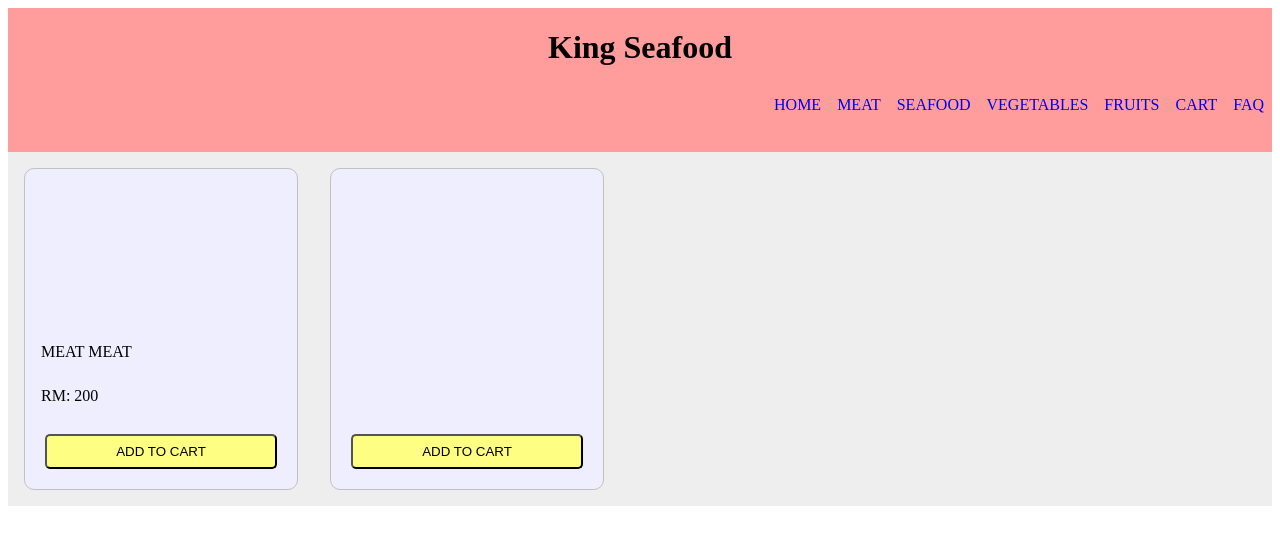
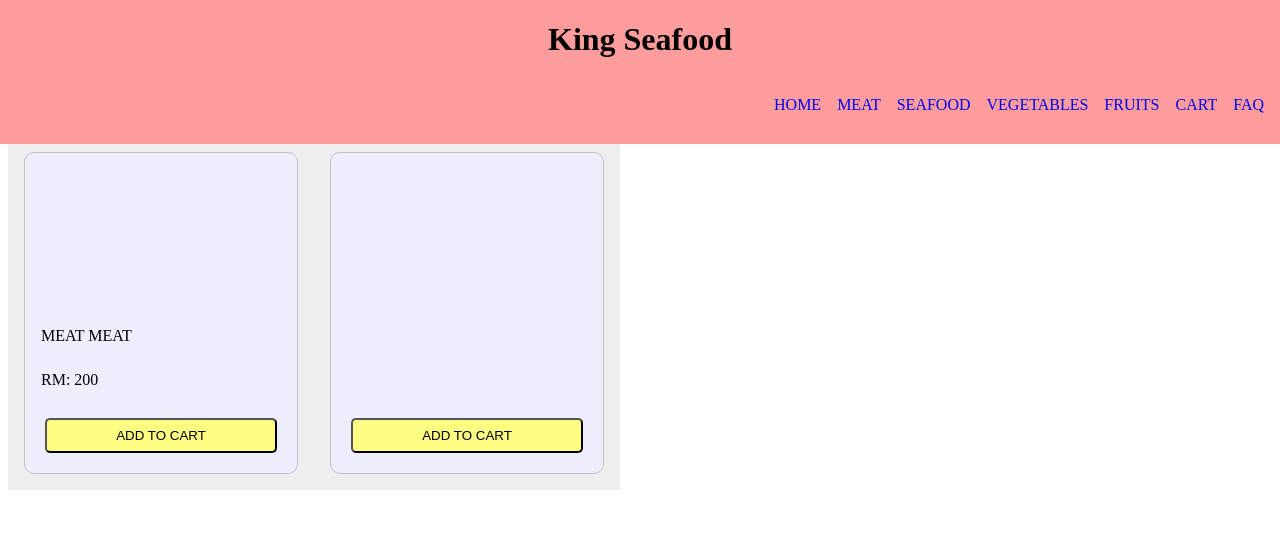
Before and after one commit to nchow18/king-seafood, a plain HTML site: page index.html in a window 1280 px wide. Drawn offline with Linux system fonts and the light colour scheme.

Commit message:
update top bar

```diff
--- a/css/style.css
+++ b/css/style.css
@@ -1,3 +1,10 @@
+header {
+    position: fixed;
+    width: 100%;
+    top: 0;
+    left: 0;
+}
+
 .top-grid {
     display: grid;
     grid-template-rows: 5rem 4rem;
@@ -34,6 +41,8 @@ a {
 /* CARD */
 
 #items {
+    position: absolute;
+    top: 8rem;
     display: grid;
     grid-template-rows: auto auto auto auto auto auto;
 }
```
